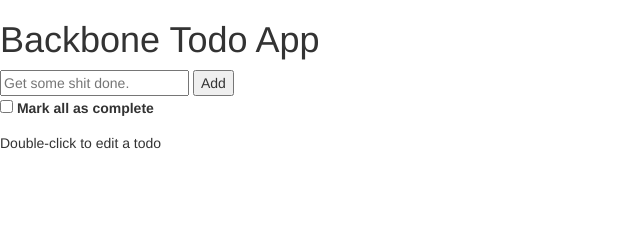
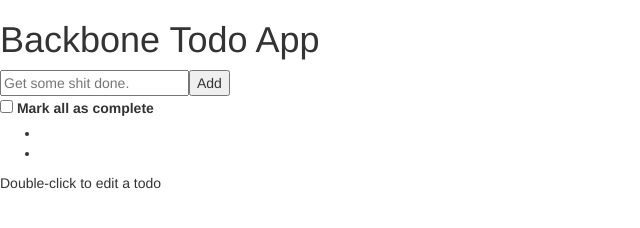
Before and after one commit to clearlyTHUYDOAN/prodigy-backbone-todo, a website: page index.html in a window 1280 px wide. Shown: the whole page, without its empty margins (0-640 px from the left). Drawn offline with nearby package versions, Linux system fonts and the light colour scheme.

Commit message:
set up todolistview

```diff
--- a/index.html
+++ b/index.html
@@ -14,17 +14,17 @@
     <script src="node_modules/backbone/backbone.js"></script>
 
         <section id="todoapp">
-            <header id="header">
-            </header>
-            <input id="new-todo" placeholder="Get some shit done.">
-            <button id="add-todo" type="button">Add</button>
-        <section id="main">
-            <input id="toggle-all" type="checkbox">
-            <label for="toggle-all">Mark all as complete</label>
-            <ul id="todo-list"></ul>
+            <header id="header"></header>
+            <form id="form"></form>
+            <section id="main">
+                <input id="toggle-all" type="checkbox">
+                <label for="toggle-all">Mark all as complete</label>
+                <ul id="todo-list"></ul>
+            </section>
         </section>
-            <footer id="footer"></footer>
-        </section>
+
+        <footer id="footer"></footer>
+
         <div id="info">
             <p>Double-click to edit a todo</p>
         </div>
@@ -48,6 +48,8 @@
     <script src="js/index.js"></script>
     <script src="js/models/Todo.js"></script>
     <script src="js/views/App.js"></script>
+    <script src="js/views/Form.js"></script>
+    <script src="js/views/TodoList.js"></script>
     <script src="js/views/Todo.js"></script>
     <script src="js/collections/TodoList.js"></script>
 
--- a/js/index.js
+++ b/js/index.js
@@ -5,7 +5,7 @@
     appView.render();
 
     // Instantiate collection
-    const todoList = new TodoList(
+    const todoList = new TodoList([
         {
             title: "Learn Backbone",
             completed: false
@@ -13,13 +13,16 @@
             title: "Eat Lunch",
             completed: true
         }
-    )
+    ])
 
     // Render initial state of todos
-    // const todoView = new TodoView({collection: TodoList});
-    // $('#todo-list').append(todoView.render().el);
+    console.log(todoList);
+    const todoListView = new TodoListView({collection: todoList});
+    // $('#todo-list').append(todoListView.render().el);
+    todoListView.render();
 
     // Render form to add Todos
-
+    const formView = new FormView();
+    formView.render();
 
 })
--- a/js/views/App.js
+++ b/js/views/App.js
@@ -2,7 +2,7 @@
     el: '#header',
     initialize: function () {
         // Event listeners
-        console.log('Initialize has fired.')
+
     },
     render: function() {
         this.$el.html('<h1>' + 'Backbone Todo App' + '</h1>');
--- a/js/views/Form.js
+++ b/js/views/Form.js
@@ -1,9 +1,10 @@
 const FormView = Backbone.View.extend({
-    tagName: 'form',
-    initialize: () => {
-        console.log('View initialize has fired.');
+    el: '#form',
+    initialize: function() {
+        // Event listeners
+
     },
-    render: () => {
-        console.log('View render has fired.');
+    render: function() {
+        this.$el.html('<input id="new-todo" placeholder="Get some shit done."><button id="add-todo" type="button">Add</button>');
     }
 })
--- a/js/views/TodoList.js
+++ b/js/views/TodoList.js
@@ -1,10 +1,20 @@
-const TodoList = Backbone.View.extend({
+const TodoListView = Backbone.View.extend({
     el: '#todo-list',
     initialize: function () {
         // Event listeners
-        // console.log('Initialize has fired.')
+        console.log('TodoListView initialized.')
     },
     render: function() {
         // Render each item in collection
+        console.log(this.collection);
+        this.collection.forEach(this.renderTodo, this);
+        console.log(this);
+        return this;
+    },
+    renderTodo: function (todoItem) {
+        console.log('renderTodo fired.')
+        let todoView = new TodoView({model: Todo});
+        todoView.render();
+        this.$el.append(todoView.el);
     }
 })
```
